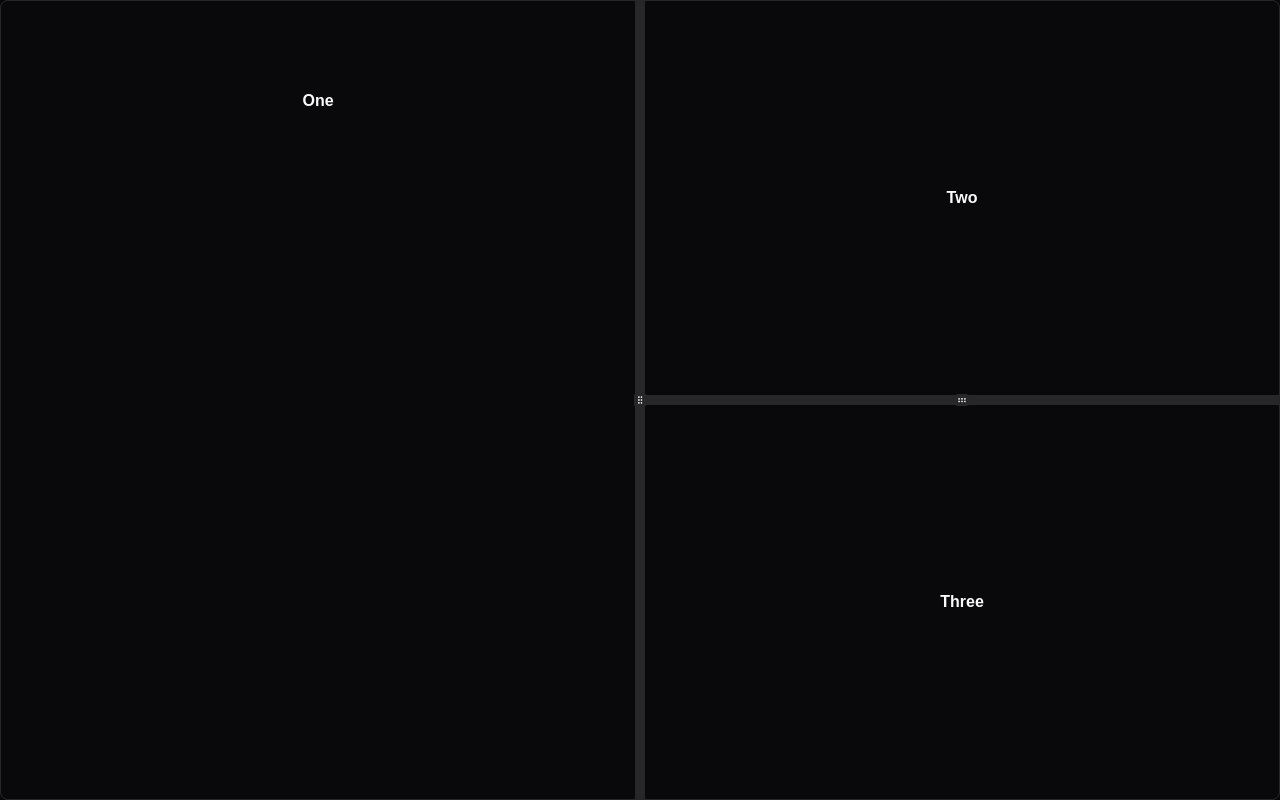
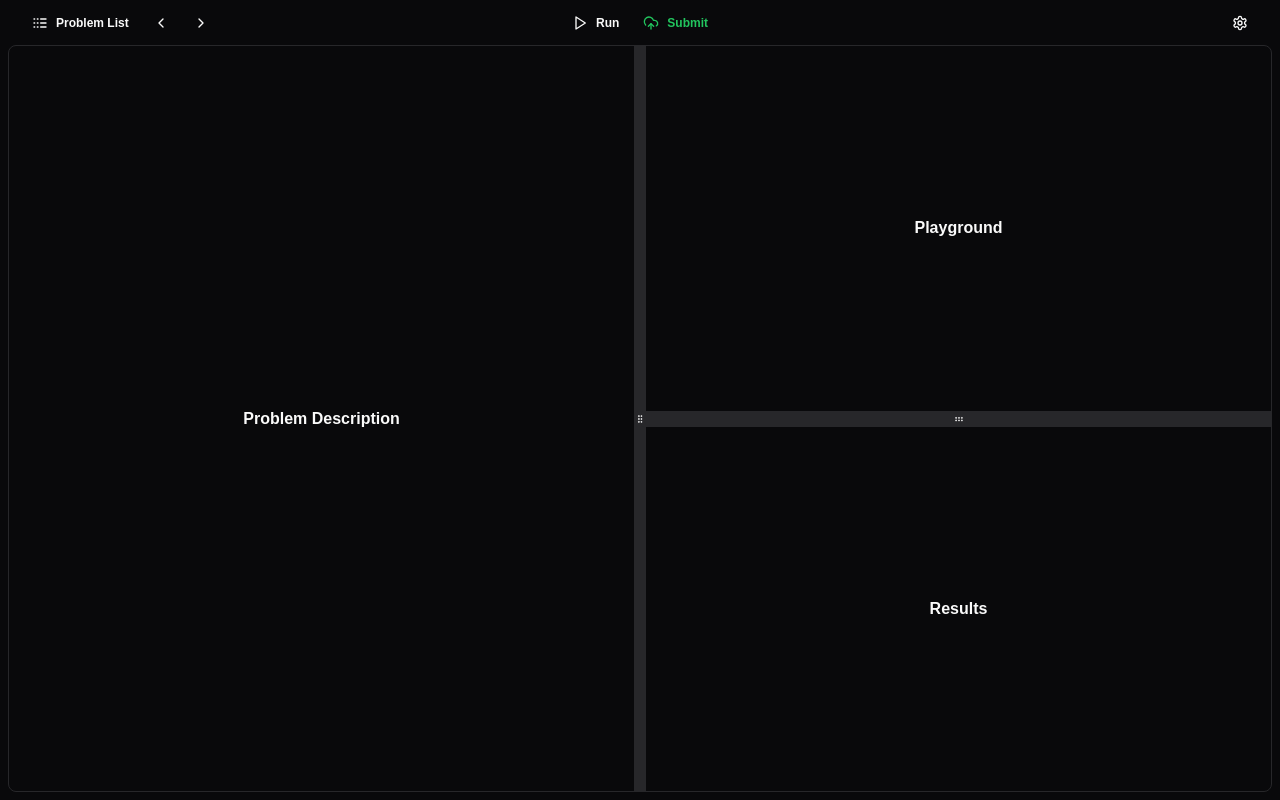
Before and after one commit to jazimabbas/challengehive, a Next.js app: page / in a window 1280 px wide. Built offline with nearby package versions, Linux system fonts and the light colour scheme.

Commit message:
Added Layout for Editor

```diff
--- a/package.json
+++ b/package.json
@@ -10,6 +10,7 @@
   },
   "dependencies": {
     "@radix-ui/react-slot": "^1.1.0",
+    "@radix-ui/react-tooltip": "^1.1.4",
     "class-variance-authority": "^0.7.0",
     "clsx": "^2.1.1",
     "lucide-react": "^0.460.0",
--- /dev/null
+++ b/src/components/Hint.tsx
@@ -0,0 +1,19 @@
+import type { ReactNode } from "react";
+
+import { Tooltip, TooltipContent, TooltipProvider, TooltipTrigger } from "@/components/ui/tooltip";
+
+type Props = {
+  label: ReactNode;
+  children: ReactNode;
+};
+
+export const Hint = ({ label, children }: Props) => {
+  return (
+    <TooltipProvider>
+      <Tooltip delayDuration={500}>
+        <TooltipTrigger asChild>{children}</TooltipTrigger>
+        <TooltipContent>{label}</TooltipContent>
+      </Tooltip>
+    </TooltipProvider>
+  );
+};
--- a/src/components/ui/resizable.tsx
+++ b/src/components/ui/resizable.tsx
@@ -23,6 +23,8 @@ const ResizablePanelGroup = ({
 
 const ResizablePanel = ResizablePrimitive.Panel;
 
+const SIZE = "10px";
+
 const ResizableHandle = ({
   withHandle,
   className,
@@ -33,14 +35,21 @@ const ResizableHandle = ({
   <ResizablePrimitive.PanelResizeHandle
     className={cn(
       `
-        relative flex w-[10px] items-center justify-center bg-border
+        relative flex
+        w-[${SIZE}]
+        items-center justify-center
+        bg-border
         [&[data-panel-group-direction=vertical]>div]:rotate-90
-        after:absolute after:inset-y-0 after:left-1/2 after:w-1 after:-translate-x-1/2
-        data-[panel-group-direction=vertical]:h-[10px] data-[panel-group-direction=vertical]:w-full
+        after:absolute
+        after:inset-y-0 after:left-1/2 after:w-1
+        after:-translate-x-1/2
+        data-[panel-group-direction=vertical]:h-[${SIZE}]
+        data-[panel-group-direction=vertical]:w-full
         data-[panel-group-direction=vertical]:after:left-0 data-[panel-group-direction=vertical]:after:h-1
         data-[panel-group-direction=vertical]:after:w-full data-[panel-group-direction=vertical]:after:-translate-y-1/2
         data-[panel-group-direction=vertical]:after:translate-x-0
-        focus-visible:outline-none focus-visible:ring-1 focus-visible:ring-ring focus-visible:ring-offset-1
+        focus-visible:outline-none
+        focus-visible:ring-1 focus-visible:ring-ring focus-visible:ring-offset-1
       `,
       className,
     )}
--- /dev/null
+++ b/src/components/ui/tooltip.tsx
@@ -0,0 +1,40 @@
+"use client";
+
+import * as TooltipPrimitive from "@radix-ui/react-tooltip";
+import * as React from "react";
+
+import { cn } from "@/lib/utils";
+
+const TooltipProvider = TooltipPrimitive.Provider;
+
+const Tooltip = TooltipPrimitive.Root;
+
+const TooltipTrigger = TooltipPrimitive.Trigger;
+
+const TooltipContent = React.forwardRef<
+  React.ElementRef<typeof TooltipPrimitive.Content>,
+  React.ComponentPropsWithoutRef<typeof TooltipPrimitive.Content>
+>(({ className, sideOffset = 4, ...props }, ref) => (
+  <TooltipPrimitive.Portal>
+    <TooltipPrimitive.Content
+      ref={ref}
+      className={cn(
+        `
+          z-50 overflow-hidden rounded-md bg-primary px-3 py-1.5 text-xs text-primary-foreground animate-in fade-in-0
+          zoom-in-95
+          data-[side=bottom]:slide-in-from-top-2
+          data-[side=left]:slide-in-from-right-2
+          data-[side=right]:slide-in-from-left-2
+          data-[side=top]:slide-in-from-bottom-2
+          data-[state=closed]:animate-out data-[state=closed]:fade-out-0 data-[state=closed]:zoom-out-95
+        `,
+        className,
+      )}
+      sideOffset={sideOffset}
+      {...props}
+    />
+  </TooltipPrimitive.Portal>
+));
+TooltipContent.displayName = TooltipPrimitive.Content.displayName;
+
+export { Tooltip, TooltipTrigger, TooltipContent, TooltipProvider };
--- a/src/features/CodeEditor/CodeEditor.tsx
+++ b/src/features/CodeEditor/CodeEditor.tsx
@@ -1,25 +1,96 @@
+import {
+  ChevronLeftIcon,
+  ChevronRightIcon,
+  CloudUploadIcon,
+  LogsIcon,
+  PlayIcon,
+  SettingsIcon,
+} from "lucide-react";
+
+import { Hint } from "@/components/Hint";
+import { Button } from "@/components/ui/button";
 import { ResizableHandle, ResizablePanel, ResizablePanelGroup } from "@/components/ui/resizable";
 
 export const CodeEditor = () => {
   return (
+    <div className="flex h-full flex-col">
+      <Header />
+
+      <div className="h-full p-2 pt-0">
+        <ResizableSection />
+      </div>
+    </div>
+  );
+};
+
+const Header = () => {
+  return (
+    <header className="relative flex h-[48px] items-center justify-between px-5">
+      <div className="flex">
+        <Button className="font-bold" size="sm" variant="ghost">
+          <LogsIcon /> Problem List
+        </Button>
+        <Hint label="Prev Question">
+          <Button size="sm" variant="ghost">
+            <ChevronLeftIcon />
+          </Button>
+        </Hint>
+        <Hint label="Next Question">
+          <Button size="sm" variant="ghost">
+            <ChevronRightIcon />
+          </Button>
+        </Hint>
+      </div>
+      <div className="absolute left-1/2 flex -translate-x-1/2">
+        <Hint label="Run the Test Cases">
+          <Button className="font-bold" size="sm" variant="ghost">
+            <PlayIcon /> Run
+          </Button>
+        </Hint>
+        <Hint label="Submit the Code">
+          <Button
+            className={`
+              font-bold text-green-500
+              hover:text-green-500
+            `}
+            size="sm"
+            variant="ghost"
+          >
+            <CloudUploadIcon /> Submit
+          </Button>
+        </Hint>
+      </div>
+      <div className="flex">
+        <Hint label="Settings">
+          <Button size="sm" variant="ghost">
+            <SettingsIcon />
+          </Button>
+        </Hint>
+      </div>
+    </header>
+  );
+};
+
+const ResizableSection = () => {
+  return (
     <ResizablePanelGroup className="h-full rounded-lg border" direction="horizontal">
       <ResizablePanel defaultSize={50}>
-        <div className="flex h-[200px] items-center justify-center p-6">
-          <span className="font-semibold">One</span>
+        <div className="flex h-full items-center justify-center overflow-auto p-6">
+          <span className="font-semibold">Problem Description</span>
         </div>
       </ResizablePanel>
       <ResizableHandle withHandle />
       <ResizablePanel defaultSize={50}>
         <ResizablePanelGroup direction="vertical">
           <ResizablePanel defaultSize={50}>
-            <div className="flex h-full items-center justify-center p-6">
-              <span className="font-semibold">Two</span>
+            <div className="flex h-full items-center justify-center overflow-auto p-6">
+              <span className="font-semibold">Playground</span>
             </div>
           </ResizablePanel>
           <ResizableHandle withHandle />
           <ResizablePanel defaultSize={50}>
-            <div className="flex h-full items-center justify-center p-6">
-              <span className="font-semibold">Three</span>
+            <div className="flex h-full items-center justify-center overflow-auto p-6">
+              <span className="font-semibold">Results</span>
             </div>
           </ResizablePanel>
         </ResizablePanelGroup>
```
Also changed, not shown: 1 other file (tests, documents, lock files or other folders).
